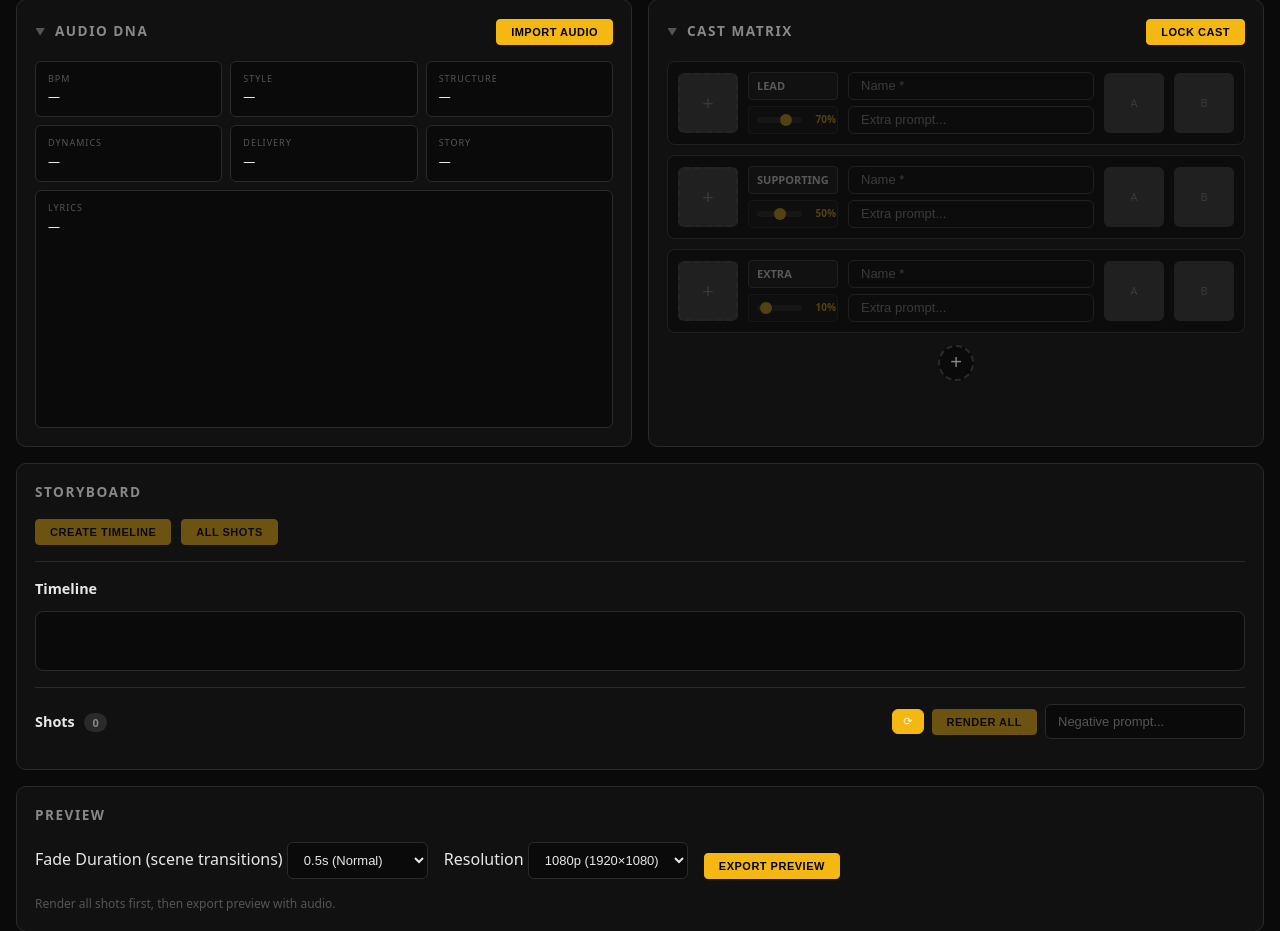
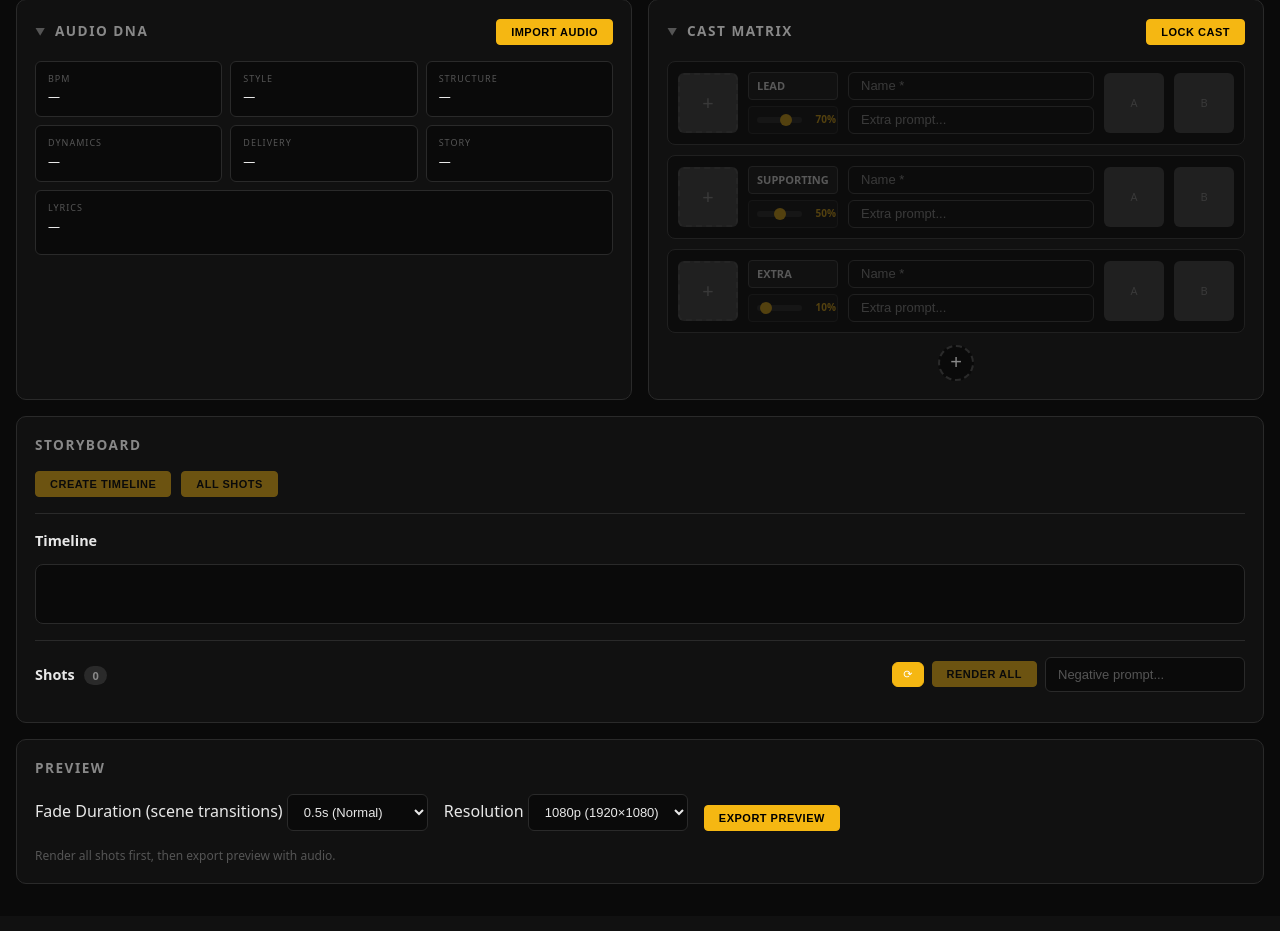
Before and after one commit to BXLSTNRD/FrePathe, a FastAPI app: page / in a window 1280 px wide. Shown: the part 310-1241 px from the top of the page. After the commit the page ends 1194 px from the top, so only its background shows below. Run offline with FastAPI, Linux system fonts and the light colour scheme; some libraries are stand-ins or nearby versions.

Commit message:
Fix AudioDNA/CastMatrix height sync: lyrics now grows when cast > 3

```diff
--- a/static/style.css
+++ b/static/style.css
@@ -561,7 +561,8 @@
   display: flex;
   flex-direction: column;
   gap: 8px;
-  flex-grow: 1;
+  flex: 1;  /* v1.7.0: Use flex: 1 instead of flex-grow: 1 to fill available space */
+  min-height: 0;  /* v1.7.0: Allow flexbox shrinking */
 }
 
 .info-pills-row {
@@ -627,24 +628,24 @@
   white-space: nowrap;
 }
 
-/* Patch 2: Lyrics - fixed height when cast <= 3, grows when cast > 3 */
+/* v1.7.0: Lyrics - fixed height when cast <= 3, grows when cast > 3 */
 .lyrics-pill {
   flex: 0 0 auto;  /* Don't grow by default */
   min-height: 0;
-  max-height: none !important;
   display: flex;
   flex-direction: column;
 }
 
-/* v1.5.9: When cast-expanded class is added (4+ cast), lyrics can grow */
+/* v1.7.0: When cast-expanded class is added (4+ cast), lyrics grows to fill space */
 .cast-expanded .lyrics-pill {
   flex: 1;
+  min-height: 200px;  /* Maintain minimum size */
 }
 
 .lyrics-content {
   font-size: 12px;
   color: var(--text);
-  height: 200px;  /* v1.5.9: Fixed height by default */
+  height: 200px;  /* Fixed height by default */
   max-height: 200px;
   overflow-y: auto;
   overflow-x: hidden;
@@ -653,9 +654,9 @@
   word-wrap: break-word;
 }
 
-/* v1.5.9: When expanded, lyrics can grow */
+/* v1.7.0: When expanded, lyrics fills all available space */
 .cast-expanded .lyrics-content {
-  height: auto;
+  height: 100%;  /* Fill parent container */
   max-height: none;
   flex: 1;
   min-height: 200px;
```
